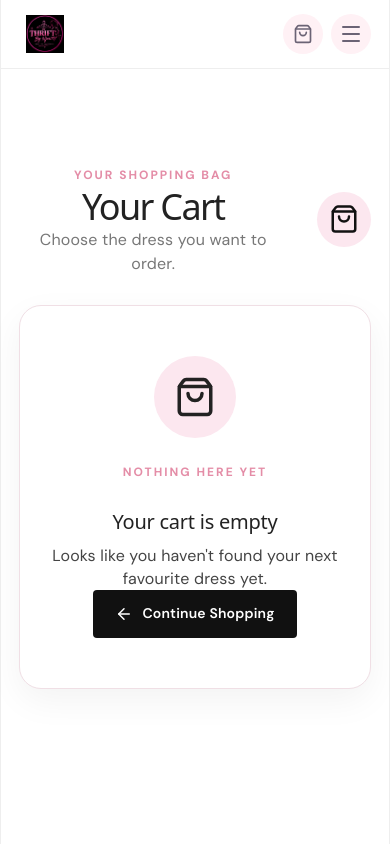
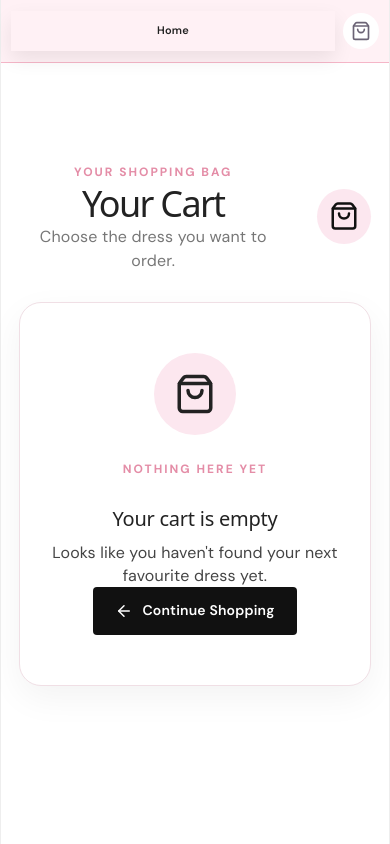
Before and after one commit to wilsonmuriithiwangu-boop/thrift-by-njeri, a React (Vite) app: page /cart in a window 390 px wide. Built offline with nearby package versions, Linux system fonts and the light colour scheme.

Commit message:
updated website

```diff
--- a/src/components/Navbar.jsx
+++ b/src/components/Navbar.jsx
@@ -1,65 +1,38 @@
 import { Link } from "react-router-dom";
-import { ShoppingBag, Menu, X } from "lucide-react";
-import { useState } from "react";
+import { ShoppingBag } from "lucide-react";
 import { useCart } from "../CartContext";
-import logo from "../assets/logo.jpg";
 
 function Navbar() {
-const [menuOpen, setMenuOpen] = useState(false);
   const { cartCount } = useCart();
-
-const closeMenu = () => {
-setMenuOpen(false);
-};
 
   return (
     <header className="navbar">
       <div className="navbar-inner">
-<Link to="/" className="logo-link" onClick={closeMenu} >
-<img src={logo} alt="Thrift by Njeri" className="navbar-logo" />
+
+        {/* Logo - hidden on phones */}
+        <Link to="/" className="logo-link">
+          <img
+            src="/logo.jpg"
+            alt="Thrift by Njeri"
+            className="navbar-logo"
+          />
         </Link>
 
-    <nav
-      className={
-        menuOpen
-          ? "nav-links active"
-          : "nav-links"
-      }
-    >
-      <Link to="/" onClick={closeMenu}>
-        Home
-      </Link>
-
-      <Link to="/shop" onClick={closeMenu}>
-        Shop
-      </Link>
-
-      <Link to="/about" onClick={closeMenu}>
-        About
-      </Link>
-
-      <Link
-        to="/how-to-order"
-        onClick={closeMenu}
-      >
-        How to Order
-      </Link>
-
-      <Link to="/admin" onClick={closeMenu}>
-        Admin
-      </Link>
+        {/* Navigation */}
+        <nav className="nav-links">
+          <Link to="/">Home</Link>
+          <Link to="/shop">Shop</Link>
+          <Link to="/about">About</Link>
+          <Link to="/how-to-order">How to Order</Link>
+          <Link to="/admin">Admin</Link>
         </nav>
 
+        {/* Shopping Bag */}
         <div className="navbar-actions">
           <Link
             to="/cart"
             className="bag-button"
-        aria-label={
-          "Shopping cart with " +
-          cartCount +
-          " items"
-        }
-        onClick={closeMenu}
+            aria-label={`Shopping cart with ${cartCount} items`}
           >
             <ShoppingBag size={20} />
 
@@ -69,30 +42,10 @@ return (
               </span>
             )}
           </Link>
+        </div>
 
-      <button
-        type="button"
-        className="menu-button"
-        onClick={() =>
-          setMenuOpen((current) => !current)
-        }
-        aria-label={
-          menuOpen
-            ? "Close navigation menu"
-            : "Open navigation menu"
-        }
-        aria-expanded={menuOpen}
-      >
-        {menuOpen ? (
-          <X size={24} />
-        ) : (
-          <Menu size={24} />
-        )}
-      </button>
-    </div>
       </div>
     </header>
-
   );
 }
 
--- a/src/styles/global.css
+++ b/src/styles/global.css
@@ -2846,3 +2846,75 @@ body {
 .hero-buttons {
   justify-content: center;
 }
+/* =========================================
+   MOBILE NAVIGATION - PINK TOP BAR
+   ========================================= */
+
+@media (max-width: 800px) {
+
+  .navbar {
+    background: var(--pink-light) !important;
+    border-bottom: 1px solid var(--pink);
+  }
+
+  .navbar-inner {
+    height: 62px;
+    padding: 0 10px;
+    gap: 8px;
+    justify-content: center;
+  }
+
+  /* Hide logo on phones */
+  .logo-link {
+    display: none !important;
+  }
+
+  /* Show navigation directly */
+  .nav-links {
+    display: flex !important;
+    position: static;
+    flex-direction: row;
+    align-items: center;
+    justify-content: flex-start;
+    gap: 2px;
+    background: transparent;
+    border: none;
+    overflow-x: auto;
+    flex: 1;
+    white-space: nowrap;
+    scrollbar-width: none;
+  }
+
+  .nav-links::-webkit-scrollbar {
+    display: none;
+  }
+
+  .nav-links a {
+    padding: 8px 7px;
+    border: none;
+    color: #222 !important;
+    font-size: 11px;
+    font-weight: 600;
+    flex-shrink: 0;
+  }
+
+  .nav-links a:hover {
+    color: var(--pink-dark) !important;
+  }
+
+  /* Shopping bag stays on the right */
+  .navbar-actions {
+    flex-shrink: 0;
+  }
+
+  .bag-button {
+    width: 36px;
+    height: 36px;
+    background: white;
+  }
+
+  /* Remove hamburger completely */
+  .menu-button {
+    display: none !important;
+  }
+}
```
Lines whose indentation alone changed are shown as unchanged.
